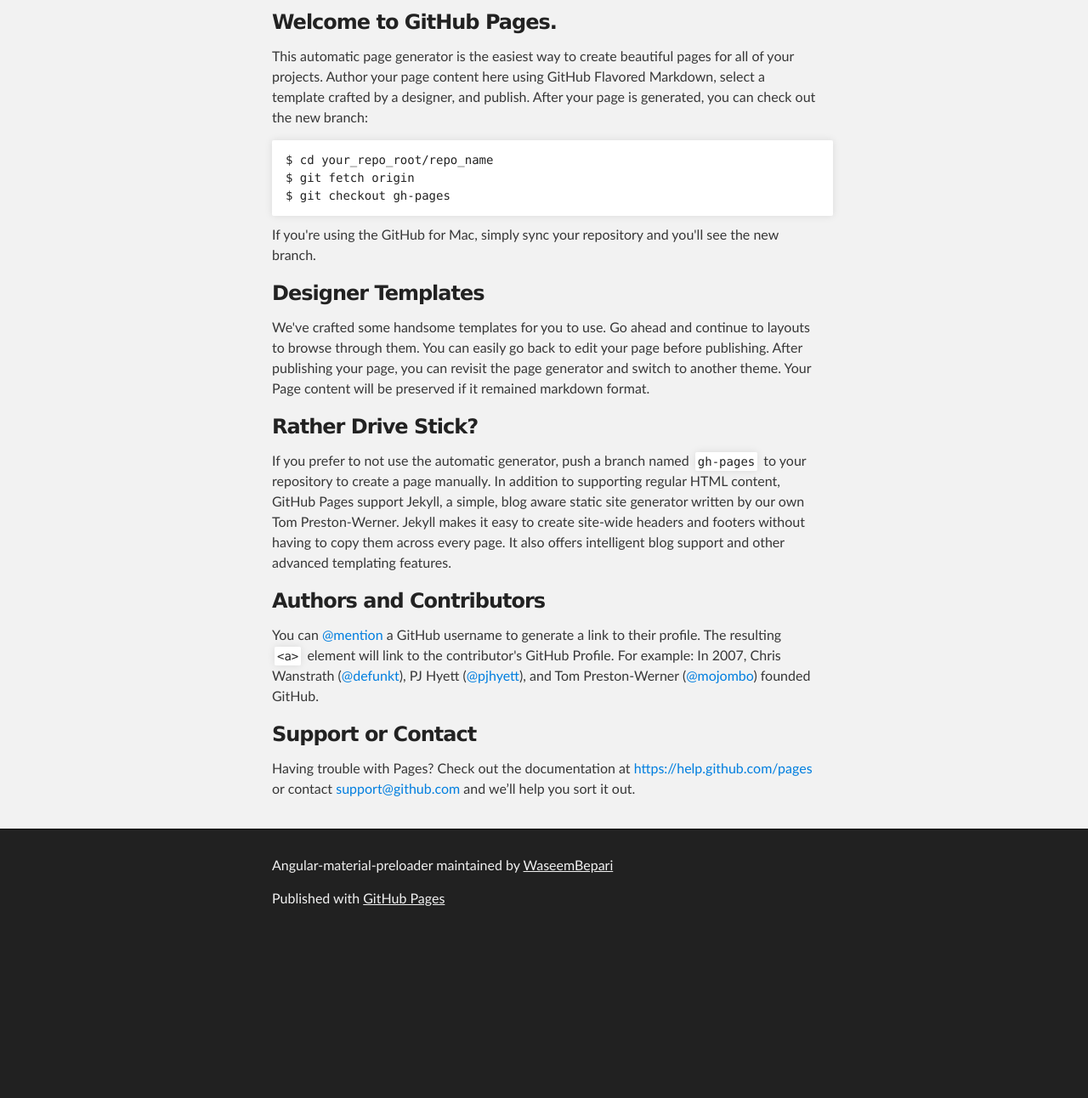
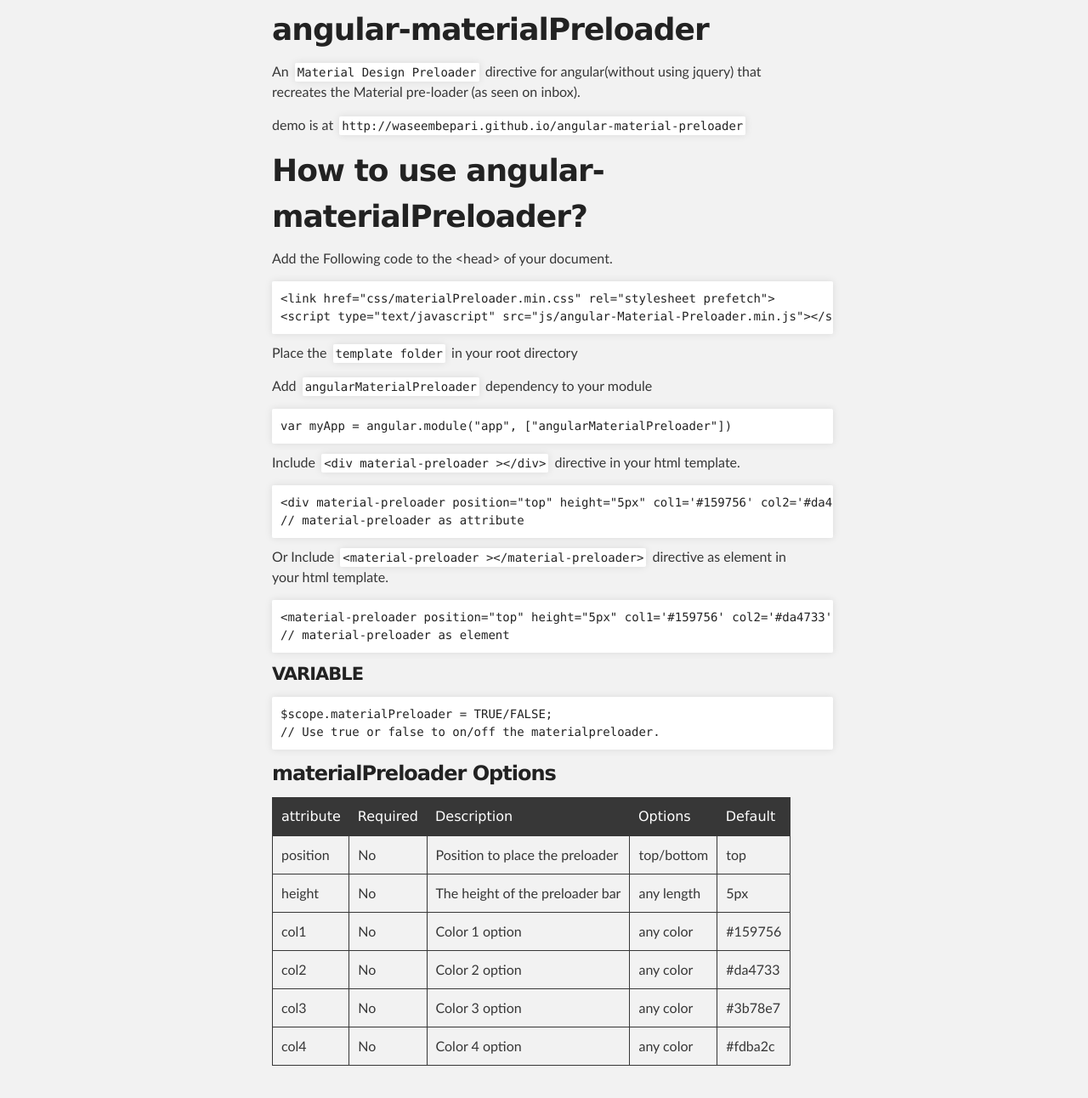
Before and after one commit to WaseemBepari/angular-material-preloader, a plain HTML site: page index.html in a window 1280 px wide. Shown: the part 324-1616 px from the top of the page at 85% size. Before the commit the page ends 1428 px from the top, so only its background shows below. Drawn offline with Linux system fonts and the light colour scheme.

```diff
--- a/index.html
+++ b/index.html
@@ -31,37 +31,101 @@
     <!-- MAIN CONTENT -->
     <div id="main_content_wrap" class="outer">
       <section id="main_content" class="inner">
-        <h3>
-<a id="welcome-to-github-pages" class="anchor" href="#welcome-to-github-pages" aria-hidden="true"><span class="octicon octicon-link"></span></a>Welcome to GitHub Pages.</h3>
+        <h1>
+<a id="angular-materialpreloader" class="anchor" href="#angular-materialpreloader" aria-hidden="true"><span class="octicon octicon-link"></span></a>angular-materialPreloader</h1>
 
-<p>This automatic page generator is the easiest way to create beautiful pages for all of your projects. Author your page content here using GitHub Flavored Markdown, select a template crafted by a designer, and publish. After your page is generated, you can check out the new branch:</p>
+<p>An <code>Material Design Preloader</code> directive for angular(without using jquery) that recreates the Material pre-loader (as seen on inbox).  </p>
 
-<pre><code>$ cd your_repo_root/repo_name
-$ git fetch origin
-$ git checkout gh-pages
-</code></pre>
+<p>demo is at <code>http://waseembepari.github.io/angular-material-preloader</code></p>
 
-<p>If you're using the GitHub for Mac, simply sync your repository and you'll see the new branch.</p>
+<h1>
+<a id="how-to-use-angular-materialpreloader" class="anchor" href="#how-to-use-angular-materialpreloader" aria-hidden="true"><span class="octicon octicon-link"></span></a>How to use angular-materialPreloader?</h1>
+
+<p>Add the Following code to the &lt;head&gt; of your document.</p>
+
+<div class="highlight highlight-html"><pre>&lt;<span class="pl-ent">link</span> <span class="pl-e">href</span>=<span class="pl-s1"><span class="pl-pds">"</span>css/materialPreloader.min.css<span class="pl-pds">"</span></span> <span class="pl-e">rel</span>=<span class="pl-s1"><span class="pl-pds">"</span>stylesheet prefetch<span class="pl-pds">"</span></span>&gt;
+&lt;<span class="pl-ent">script</span> <span class="pl-e">type</span>=<span class="pl-s1"><span class="pl-pds">"</span>text/javascript<span class="pl-pds">"</span></span> <span class="pl-e">src</span>=<span class="pl-s1"><span class="pl-pds">"</span>js/angular-Material-Preloader.min.js<span class="pl-pds">"</span></span>&gt;&lt;/<span class="pl-ent">script</span>&gt;</pre></div>
+
+<p>Place the <code>template folder</code> in your root directory</p>
+
+<p>Add <code>angularMaterialPreloader</code> dependency to your module</p>
+
+<div class="highlight highlight-javascript"><pre><span class="pl-s">var</span> myApp <span class="pl-k">=</span> angular.module(<span class="pl-s1"><span class="pl-pds">"</span>app<span class="pl-pds">"</span></span>, [<span class="pl-s1"><span class="pl-pds">"</span>angularMaterialPreloader<span class="pl-pds">"</span></span>])</pre></div>
+
+<p>Include <code>&lt;div material-preloader &gt;&lt;/div&gt;</code> directive in your html template.</p>
+
+<div class="highlight highlight-html"><pre>&lt;<span class="pl-ent">div</span> <span class="pl-e">material-preloader</span> <span class="pl-e">position</span>=<span class="pl-s1"><span class="pl-pds">"</span>top<span class="pl-pds">"</span></span> <span class="pl-e">height</span>=<span class="pl-s1"><span class="pl-pds">"</span>5px<span class="pl-pds">"</span></span> <span class="pl-e">col1</span>=<span class="pl-s1"><span class="pl-pds">'</span>#159756<span class="pl-pds">'</span></span> <span class="pl-e">col2</span>=<span class="pl-s1"><span class="pl-pds">'</span>#da4733<span class="pl-pds">'</span></span> <span class="pl-e">col3</span>=<span class="pl-s1"><span class="pl-pds">'</span>#3b78e7<span class="pl-pds">'</span></span> <span class="pl-e">col4</span>=<span class="pl-s1"><span class="pl-pds">'</span>#fdba2c<span class="pl-pds">'</span></span> &gt;&lt;/<span class="pl-ent">div</span>&gt;
+// material-preloader as attribute</pre></div>
+
+<p>Or Include <code>&lt;material-preloader &gt;&lt;/material-preloader&gt;</code> directive as element in your html template.</p>
+
+<div class="highlight highlight-html"><pre>&lt;<span class="pl-ent">material</span><span class="pl-e">-preloader</span> <span class="pl-e">position</span>=<span class="pl-s1"><span class="pl-pds">"</span>top<span class="pl-pds">"</span></span> <span class="pl-e">height</span>=<span class="pl-s1"><span class="pl-pds">"</span>5px<span class="pl-pds">"</span></span> <span class="pl-e">col1</span>=<span class="pl-s1"><span class="pl-pds">'</span>#159756<span class="pl-pds">'</span></span> <span class="pl-e">col2</span>=<span class="pl-s1"><span class="pl-pds">'</span>#da4733<span class="pl-pds">'</span></span> <span class="pl-e">col3</span>=<span class="pl-s1"><span class="pl-pds">'</span>#3b78e7<span class="pl-pds">'</span></span> <span class="pl-e">col4</span>=<span class="pl-s1"><span class="pl-pds">'</span>#fdba2c<span class="pl-pds">'</span></span> &gt;&lt;/<span class="pl-ent">material</span><span class="pl-e">-preloader</span>&gt;
+// material-preloader as element</pre></div>
+
+<h4>
+<a id="variable" class="anchor" href="#variable" aria-hidden="true"><span class="octicon octicon-link"></span></a>VARIABLE</h4>
+
+<div class="highlight highlight-javascript"><pre>$scope.materialPreloader <span class="pl-k">=</span> TRUE/FALSE;
+<span class="pl-c">// Use true or false to on/off the materialpreloader.</span></pre></div>
 
 <h3>
-<a id="designer-templates" class="anchor" href="#designer-templates" aria-hidden="true"><span class="octicon octicon-link"></span></a>Designer Templates</h3>
+<a id="materialpreloader-options" class="anchor" href="#materialpreloader-options" aria-hidden="true"><span class="octicon octicon-link"></span></a>materialPreloader Options</h3>
 
-<p>We've crafted some handsome templates for you to use. Go ahead and continue to layouts to browse through them. You can easily go back to edit your page before publishing. After publishing your page, you can revisit the page generator and switch to another theme. Your Page content will be preserved if it remained markdown format.</p>
-
-<h3>
-<a id="rather-drive-stick" class="anchor" href="#rather-drive-stick" aria-hidden="true"><span class="octicon octicon-link"></span></a>Rather Drive Stick?</h3>
-
-<p>If you prefer to not use the automatic generator, push a branch named <code>gh-pages</code> to your repository to create a page manually. In addition to supporting regular HTML content, GitHub Pages support Jekyll, a simple, blog aware static site generator written by our own Tom Preston-Werner. Jekyll makes it easy to create site-wide headers and footers without having to copy them across every page. It also offers intelligent blog support and other advanced templating features.</p>
-
-<h3>
-<a id="authors-and-contributors" class="anchor" href="#authors-and-contributors" aria-hidden="true"><span class="octicon octicon-link"></span></a>Authors and Contributors</h3>
-
-<p>You can <a href="https://github.com/blog/821" class="user-mention">@mention</a> a GitHub username to generate a link to their profile. The resulting <code>&lt;a&gt;</code> element will link to the contributor's GitHub Profile. For example: In 2007, Chris Wanstrath (<a href="https://github.com/defunkt" class="user-mention">@defunkt</a>), PJ Hyett (<a href="https://github.com/pjhyett" class="user-mention">@pjhyett</a>), and Tom Preston-Werner (<a href="https://github.com/mojombo" class="user-mention">@mojombo</a>) founded GitHub.</p>
-
-<h3>
-<a id="support-or-contact" class="anchor" href="#support-or-contact" aria-hidden="true"><span class="octicon octicon-link"></span></a>Support or Contact</h3>
-
-<p>Having trouble with Pages? Check out the documentation at <a href="https://help.github.com/pages">https://help.github.com/pages</a> or contact <a href="mailto:support@github.com">support@github.com</a> and we’ll help you sort it out.</p>
+<table>
+<thead>
+<tr>
+<th>attribute</th>
+<th>Required</th>
+<th>Description</th>
+<th>Options</th>
+<th>Default</th>
+</tr>
+</thead>
+<tbody>
+<tr>
+<td>position</td>
+<td>No</td>
+<td>Position to place the preloader</td>
+<td>top/bottom</td>
+<td>top</td>
+</tr>
+<tr>
+<td>height</td>
+<td>No</td>
+<td>The height of the preloader bar</td>
+<td>any length</td>
+<td>5px</td>
+</tr>
+<tr>
+<td>col1</td>
+<td>No</td>
+<td>Color 1 option</td>
+<td>any color</td>
+<td>#159756</td>
+</tr>
+<tr>
+<td>col2</td>
+<td>No</td>
+<td>Color 2 option</td>
+<td>any color</td>
+<td>#da4733</td>
+</tr>
+<tr>
+<td>col3</td>
+<td>No</td>
+<td>Color 3 option</td>
+<td>any color</td>
+<td>#3b78e7</td>
+</tr>
+<tr>
+<td>col4</td>
+<td>No</td>
+<td>Color 4 option</td>
+<td>any color</td>
+<td>#fdba2c</td>
+</tr>
+</tbody>
+</table>
       </section>
     </div>
 
```
Also changed, not shown: params.json (+1 -1 lines).
